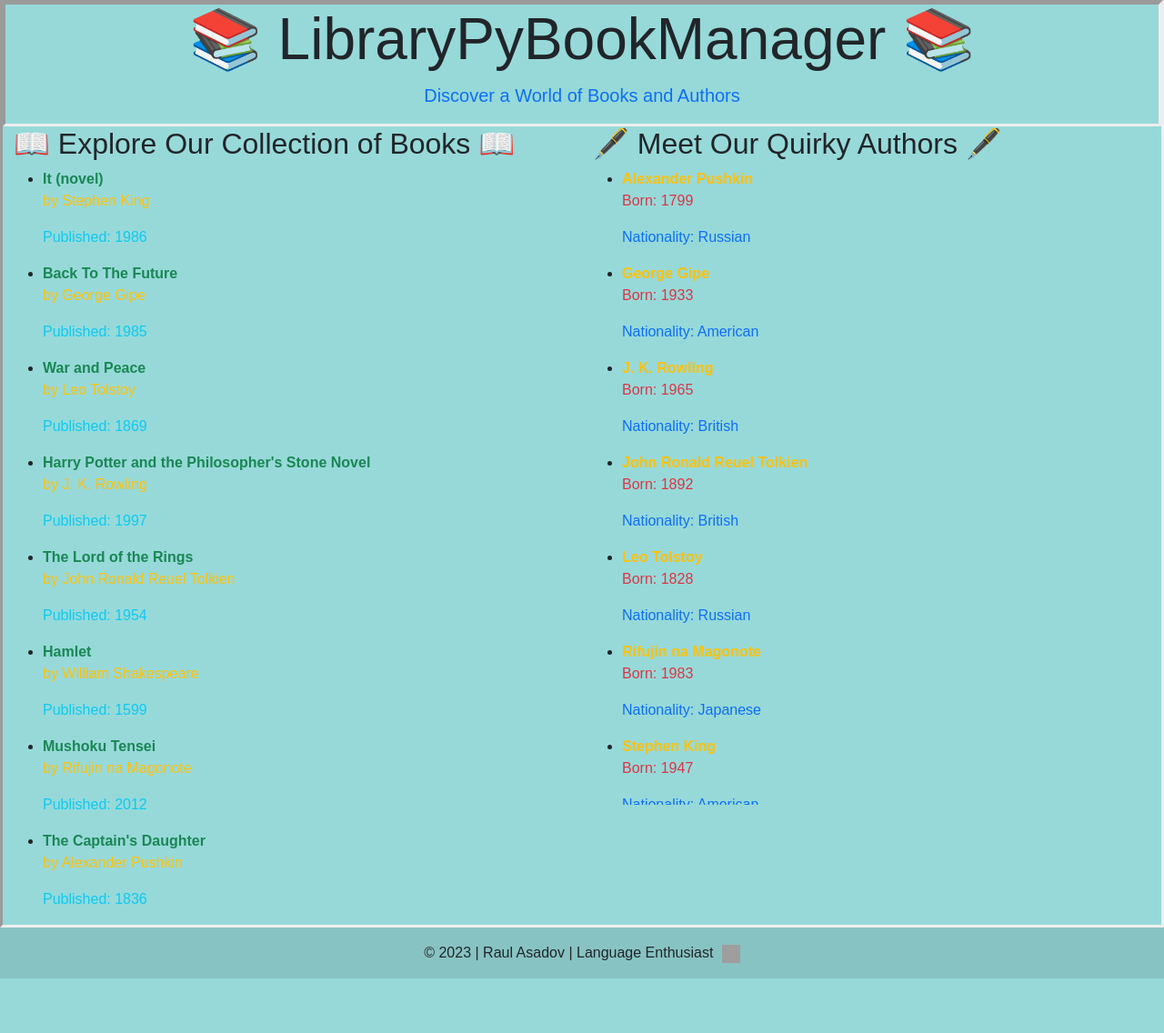
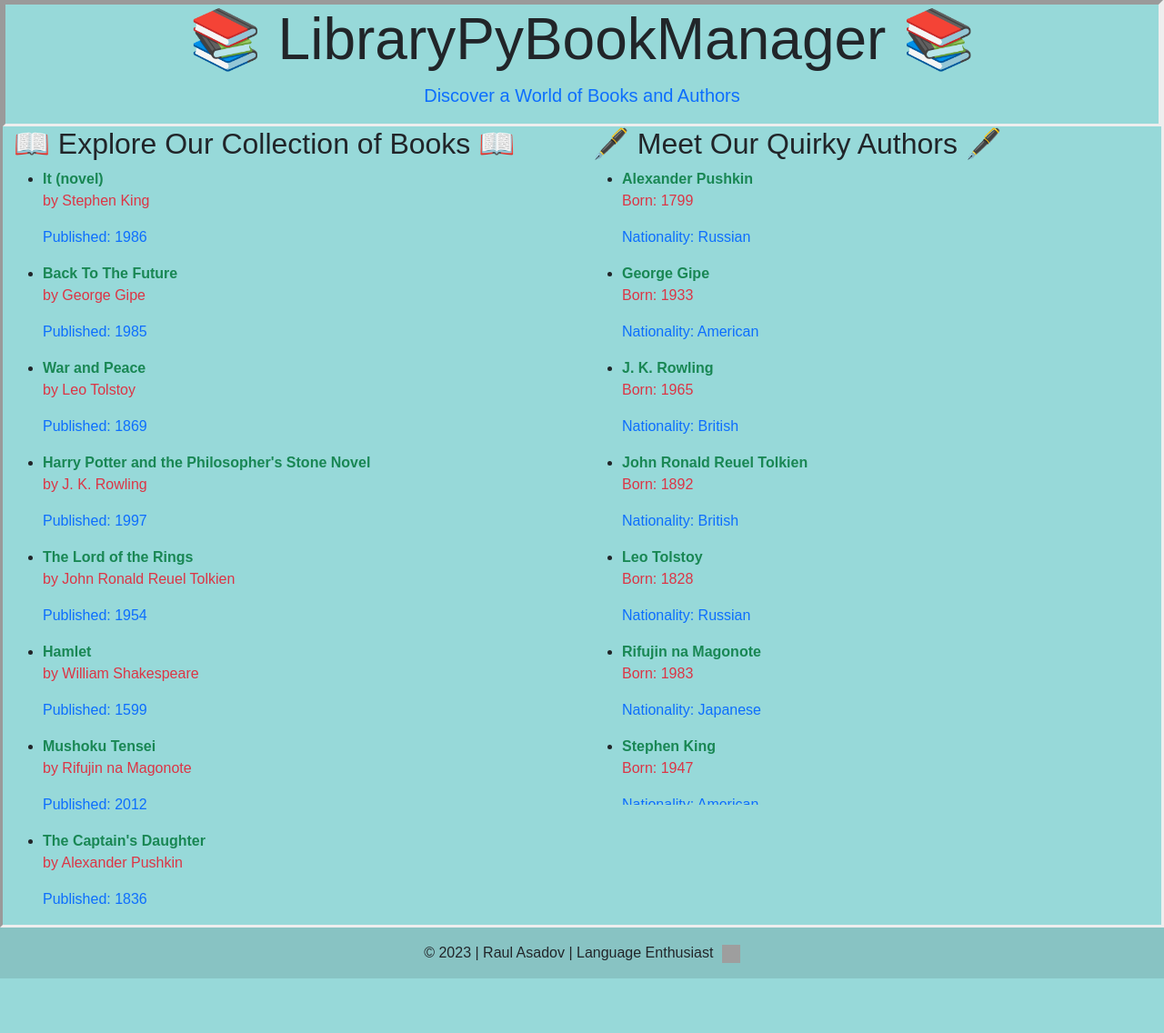
Before and after one commit to 3raulo9/jb_pre_final_loan_book, a Django app: page / in a window 1280 px wide. Shown: the part 119-1255 px from the top of the page at 91% size. Run offline with Django 4.2, Linux system fonts and the light colour scheme; data comes from the database, SQL or seed files in the repository; grey boxes are pictures that could not be loaded.

Commit message:
styling change

```diff
--- a/bookloanjb/base/templates/base/index.html
+++ b/bookloanjb/base/templates/base/index.html
@@ -19,8 +19,8 @@
                             {% for book in book_records %}
                                 <li class="book-item floating-book">
                                     <strong class="text-success">{{ book.name }}</strong>
-                                    <p class="text-warning">by {{ book.author }}</p>
-                                    <p class="text-info">Published: {{ book.year_published }}</p>
+                                    <p class="text-danger">by {{ book.author }}</p>
+                                    <p class="text-primary">Published: {{ book.year_published }}</p>
                                 </li>
                             {% endfor %}
                         </ul>
@@ -38,7 +38,7 @@
                         <ul class="author-list">
                             {% for author in author_records %}
                                 <li class="author-item">
-                                    <strong class="text-warning">{{ author.name }}</strong>
+                                    <strong class="text-success">{{ author.name }}</strong>
                                     <p class="text-danger">Born: {{ author.birth_year }}</p>
                                     <p class="text-primary">Nationality: {{ author.nationality }}</p>
                                 </li>
```
